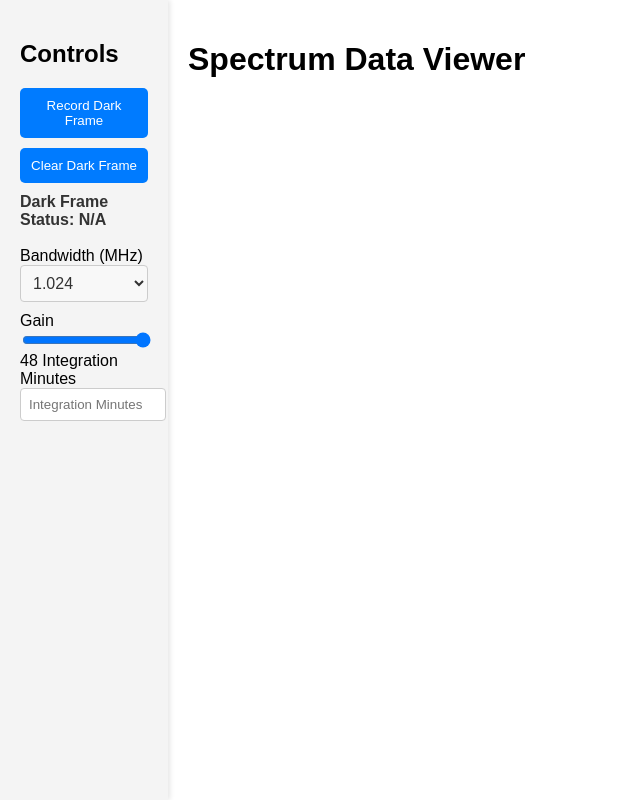
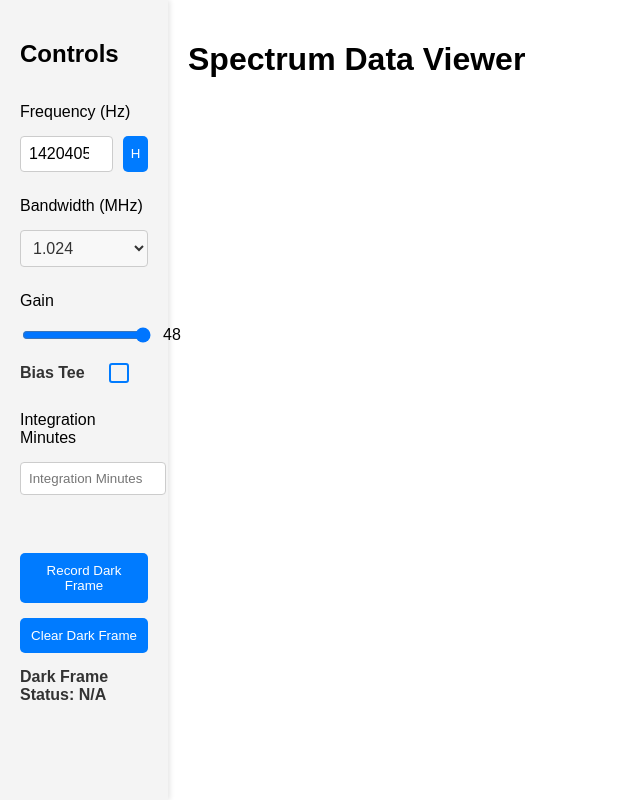
Before and after one commit to krakenrf/dd_ra, a Flask app: template templates/index.html in a window 1280 px wide. Shown: the whole page, without its empty margins (0-640 px from the left). Run offline with Flask 3, Linux system fonts and the light colour scheme; the template is opened without the code that fills it, so the values that code supplies are empty; parts of the project's set-up code (start-up, migrations or seed data) failed here and were passed over; some libraries are stand-ins or nearby versions.

Commit message:
add freq, gain, bias tee controls, fix heatmap

```diff
--- a/app.py
+++ b/app.py
@@ -21,6 +21,7 @@ from sklearn.gaussian_process import GaussianProcessRegressor
 from sklearn.gaussian_process.kernels import RBF, ConstantKernel as C
 from scipy.interpolate import UnivariateSpline
 from scipy.interpolate import interp1d
+import msgpack
 
 manager = Manager()
 shared_data = manager.dict()
@@ -37,7 +38,9 @@ sdr = RtlSdr()
 sdr.sample_rate = 2.56e6  # 2.048 MSPS
 sdr.center_freq = 1420.405e6   # 1.42 GHz center frequency
 sdr.gain = 48          # Automatic gain control
-sdr.bias_tee = True
+shared_data['sdr_bias_tee'] = True
+sdr.set_bias_tee(shared_data['sdr_bias_tee'])
+#sdr.blah = True
 
 # Number of samples per read and sliding window size
 num_samples = 1 * 1024
@@ -52,6 +55,7 @@ shared_data['process_settings_state'] = "Nothing"
 shared_data['update_rtlsdr_settings_state'] = "Nothing"
 shared_data['sdr_sample_rate'] = sdr.sample_rate
 shared_data['sdr_gain'] = sdr.gain
+shared_data['sdr_frequency'] = sdr.center_freq
 
 gain = 1
 decimation_factor = 2  # Decimation factor to reduce the sampling rate
@@ -61,14 +65,10 @@ nperseg = num_samples * 2 // decimation_factor  # Set nperseg to any value you w
 fft_size = num_samples * 1  # Zero-pad to increase FFT resolution
 x_data = np.linspace(-sdr.sample_rate / (2 * decimation_factor), sdr.sample_rate / (2 * decimation_factor), nperseg)
 
-
-
 # Multiprocessing queue to hold incoming samples for processing
 sample_queue = mp.Queue(maxsize=1024)
-matrix_sample_queue = mp.Queue(maxsize=64)
-plot_queue = mp.Queue(maxsize=32)  # Queue to send data to the plotter
-
-
+matrix_sample_queue = mp.Queue(maxsize=8)
+plot_queue = mp.Queue(maxsize=4)  # Queue to send data to the plotter
 
 # Callback function to collect the samples
 def callback(samples, context):
@@ -182,33 +182,40 @@ def process_samples(matrix_sample_queue):
 
 
         intermediate_avg = 10 * np.log10(intermediate_avg + 1e-5)
-        intermediate_avg *= gain # TODO: Test without gain using subtraction dark frame method
+        #intermediate_avg *= gain # TODO: Test without gain using subtraction dark frame method
 
         # Remove Peaks
         window_size = 32
         step_size = 2
         num_points = len(intermediate_avg)
 
-        for start in range(0, num_points - window_size + 1, step_size):
+        # Precompute the number of iterations
+        num_iterations = (num_points - window_size) // step_size + 1
 
-            # Define the end of the current window
-            end = start + window_size
+        for start in range(num_iterations):
 
-            intermediate_avg_slice = intermediate_avg[start:end]
+            # Define the start and end of the current window
+            actual_start = start * step_size
+            end = actual_start + window_size
 
+            # Slice the array for the current window
+            intermediate_avg_slice = intermediate_avg[actual_start:end]
+
+            # Calculate the median and threshold for this slice
             med_slice = np.median(intermediate_avg_slice)
-            threshold = 1.1 * med_slice  # Set threshold as 10% of the maximum magnitude
+            threshold = 1.1 * med_slice  # Set threshold as 10% above the median
 
-            #mean_spec = np.median(Pxx_dB)
-            #for i in range(10):
+            # Find peaks and modify only peak values in the slice
             peaks, properties = find_peaks(intermediate_avg_slice, height=threshold, prominence=0.3)
-            #print(peaks)
-            intermediate_avg_slice[peaks] = med_slice
 
-            # Put the modified slice back into the original spectrum
-            intermediate_avg[start:end] = intermediate_avg_slice
+            if peaks.size > 0:
+                # Only update the peak values with the median value
+                intermediate_avg_slice[peaks] = med_slice
 
-        intermediate_avg = median_filter(intermediate_avg, size=3)
+            # Directly update the relevant slice in the original array
+            intermediate_avg[actual_start:end] = intermediate_avg_slice
+
+        #intermediate_avg = median_filter(intermediate_avg, size=3)
 
 
         cumulate_buffer.append(intermediate_avg)
@@ -243,7 +250,7 @@ def process_samples(matrix_sample_queue):
 
             case "Complete":
                 avg_spectrum = avg_spectrum - dark_frame  # Subtraction dark frame
-                    # avg_spectrum = avg_spectrum / dark_frame  # Division dark frame
+                # avg_spectrum = avg_spectrum / dark_frame  # Division dark frame
 
         # Send the result to the plotting queue
         try:
@@ -285,16 +292,31 @@ def sdr_process():
             clear_queue(plot_queue)
             sdr = RtlSdr()
             sdr.sample_rate = shared_data['sdr_sample_rate']
-            sdr.center_freq = 1420.405e6
+            sdr.center_freq = shared_data['sdr_frequency']
             sdr.gain = shared_data['sdr_gain']
-            sdr.bias_tee = True
+            sdr.set_bias_tee(shared_data['sdr_bias_tee'])
 
         if shared_data['update_rtlsdr_settings_state'] == "update_gain":
             sdr.gain = shared_data['sdr_gain']
 
+        if shared_data['update_rtlsdr_settings_state'] == "update_bias_tee":
+            sdr.set_bias_tee(shared_data['sdr_bias_tee'])
+            print(shared_data['sdr_bias_tee'])
+
+        if shared_data['update_rtlsdr_settings_state'] == "update_freq":
+            update_freq = shared_data['sdr_frequency']
+
+            if shared_data['sdr_frequency'] < 24000000:
+                update_freq = 24000000
+            elif shared_data['sdr_frequency'] > 1766000000:
+                update_freq = 1766000000
+
+            sdr.center_freq = update_freq
+            shared_data['process_settings_state'] = "update_cumulate_buffer"
+
         shared_data['update_rtlsdr_settings_state'] = "Nothing"
 
-        time.sleep(1)  # Check for updates every second
+        time.sleep(0.1)  # Check for updates every 100ms
 
 
 def clear_queue(q):
@@ -326,9 +348,14 @@ processing_proc.start()
 # Serve the HTML page
 @app.route('/')
 def index():
+    default_frequency = shared_data['sdr_frequency']
     integration_minutes = shared_data['integration_minutes']
     sample_rate = shared_data['sdr_sample_rate'] / 10**6
-    return render_template('index.html', integration_minutes=integration_minutes, sample_rate=sample_rate)
+    default_bias_tee = shared_data['sdr_bias_tee']
+    return render_template('index.html', integration_minutes=integration_minutes,
+                                         sample_rate=sample_rate,
+                                         default_frequency=default_frequency,
+                                         default_bias_tee=default_bias_tee)
 
 # WebSocket handler to send random data
 @socketio.on('connect')
@@ -341,7 +368,11 @@ def handle_connect():
                 # Non-blocking attempt to get data
                 y_data = plot_queue.get_nowait()
                 x_data = np.linspace(-shared_data['sdr_sample_rate'] / (2 * decimation_factor), shared_data['sdr_sample_rate'] / (2 * decimation_factor), nperseg)
-                socketio.emit('spectrum_data', {'x_data': x_data.tolist(), 'y_data': y_data.tolist(), 'dark_frame_status': shared_data['dark_frame_status']})
+
+                socketio.emit('spectrum_data', {'x_data': x_data.tolist(),
+                                                'y_data': y_data.tolist(),
+                                                'dark_frame_status': shared_data['dark_frame_status'],
+                                                'center_freq': shared_data['sdr_frequency']})
             except queue.Empty:
                 # No data available, sleep briefly to yield control back to the event loop
                 socketio.sleep(0.01)  # Yield control for 10 milliseconds
@@ -397,7 +428,13 @@ def handle_core_settings(message):
             shared_data['update_rtlsdr_settings_state'] = "update_gain"
             #print("TEST")
 
+        if 'rtlsdr_frequency' in message:
+            shared_data['sdr_frequency'] = float(message.get('rtlsdr_frequency'))
+            shared_data['update_rtlsdr_settings_state'] = "update_freq"
 
+        if 'bias_tee_enabled' in message:
+            shared_data['sdr_bias_tee'] = bool(message.get('bias_tee_enabled'))
+            shared_data['update_rtlsdr_settings_state'] = "update_bias_tee"
 
         # Respond back to the client
         emit('server_response', {'response': 'Input received and processed'})
--- /dev/null
+++ b/static/styles.css
@@ -0,0 +1,221 @@
+/* Style for the main layout */
+body {
+    display: flex;
+    margin: 0;
+    height: 100vh;
+    font-family: Arial, sans-serif;
+}
+
+/* Sidebar takes 1/10th of the screen */
+.sidebar {
+    width: 10%;
+    background-color: #f4f4f4;
+    padding: 20px;
+    box-shadow: 2px 0 5px rgba(0, 0, 0, 0.1);
+    display: flex;
+    flex-direction: column;
+    gap: 15px; /* Adds spacing between elements */
+}
+
+/* Style for the content area (graphs) */
+.content {
+    width: 80%;
+    padding: 20px;
+    display: flex;
+    flex-direction: column;
+}
+
+/* Buttons and controls styling */
+.sidebar button {
+    display: block;
+    width: 100%;
+    padding: 10px;
+    background-color: #007BFF;
+    color: white;
+    border: none;
+    border-radius: 5px;
+    cursor: pointer;
+}
+
+.sidebar button:hover {
+    background-color: #0056b3;
+}
+
+/* Style for the dark frame status text */
+#dark-frame-text {
+    font-weight: bold;
+    color: #333;
+}
+
+/* Style for the graph and heatmap containers */
+#graph, #heatmap {
+    margin-bottom: 20px;
+}
+
+/* Text input styling */
+.sidebar input[type="number"],
+.sidebar input[type="text"] {
+    width: 100%;
+    padding: 8px;
+    margin-bottom: 10px;
+    border: 1px solid #ccc;
+    border-radius: 4px;
+}
+
+/* Style for the dropdown (select box) */
+.sidebar select {
+    width: 100%;
+    padding: 8px;
+    margin-bottom: 10px;
+    border: 1px solid #ccc;
+    border-radius: 4px;
+    background-color: #f8f8f8;
+    font-size: 16px;
+    color: #333;
+    cursor: pointer;
+}
+
+.sidebar select:focus {
+    outline: none;
+    border-color: #007BFF;
+    box-shadow: 0 0 5px rgba(0, 123, 255, 0.5);
+}
+
+.sidebar select option {
+    padding: 10px;
+    background-color: white;
+    color: #333;
+}
+
+/* Style for the checkbox container */
+.checkbox-container {
+    display: flex;
+    align-items: center;
+    margin-bottom: 10px;
+}
+
+/* Style for the checkbox label */
+.checkbox-label {
+    margin-right: 10px;
+    font-size: 16px;
+    color: #333;
+    font-weight: bold;
+}
+
+/* Custom styling for the checkbox */
+.styled-checkbox {
+    width: 20px;
+    height: 20px;
+    background-color: #f4f4f4;
+    border-radius: 3px;
+    border: 2px solid #007BFF;
+    cursor: pointer;
+    appearance: none;
+    -webkit-appearance: none;
+    -moz-appearance: none;
+    outline: none;
+    transition: background-color 0.3s ease, border-color 0.3s ease;
+}
+
+.styled-checkbox:checked {
+    background-color: #007BFF;
+    border-color: #0056b3;
+}
+
+.styled-checkbox:hover {
+    border-color: #0056b3;
+}
+
+/* Gain slider and output on the same line, taking full width of the sidebar */
+.gain-container {
+    display: flex;
+    align-items: center;
+    gap: 10px;
+    width: 100%;  /* Make sure it spans the entire width */
+}
+
+.gain-container input[type="range"] {
+    flex-grow: 1;  /* Let the slider grow to take up remaining space */
+}
+
+.gain-container output {
+    width: 40px;  /* Fixed width for the output number */
+    text-align: right;  /* Align the number to the right */
+}
+
+/* Bias Tee label and checkbox on the same line */
+.checkbox-container {
+    display: flex;
+    align-items: center;
+    gap: 10px; /* Add space between the checkbox and the label */
+    margin-bottom: 10px;
+}
+
+/* Style for the checkbox label */
+.checkbox-label {
+    font-size: 16px;
+    color: #333;
+    font-weight: bold;
+}
+
+/* Custom styling for the checkbox */
+.styled-checkbox {
+    width: 20px;
+    height: 20px;
+    background-color: #f4f4f4;
+    border-radius: 3px;
+    border: 2px solid #007BFF;
+    cursor: pointer;
+    appearance: none;
+    -webkit-appearance: none;
+    -moz-appearance: none;
+    outline: none;
+    transition: background-color 0.3s ease, border-color 0.3s ease;
+}
+
+.styled-checkbox:checked {
+    background-color: #007BFF;
+    border-color: #0056b3;
+}
+
+.styled-checkbox:hover {
+    border-color: #0056b3;
+}
+
+/* Container to align the input and button properly */
+.frequency-container {
+    display: flex;
+    align-items: flex-start; /* Align the items at the top */
+    gap: 10px; /* Add spacing between the input and button */
+    width: 100%;
+}
+
+/* Input style */
+.frequency-container input[type="number"] {
+    flex-grow: 1;
+    padding: 6px 8px; /* Adjust padding for a slimmer input */
+    border: 1px solid #ccc;
+    border-radius: 4px;
+    font-size: 16px;
+    height: 36px; /* Ensure a consistent height for the input */
+    box-sizing: border-box; /* Ensure padding doesn't affect height */
+}
+
+/* Button style */
+#reset-frequency-button {
+    background-color: #007BFF;
+    color: white;
+    border: none;
+    border-radius: 5px;
+    width: 36px; /* Adjust button width */
+    height: 36px; /* Ensure the button height matches the input */
+    cursor: pointer;
+    display: flex;
+    justify-content: center;
+    align-items: center; /* Vertically and horizontally center the 'H' */
+    padding: 0; /* Remove padding inside the button */
+}
+
+#reset-frequency-button:hover {
+    background-color: #0056b3;
+}
--- a/templates/index.html
+++ b/templates/index.html
@@ -4,110 +4,23 @@
     <meta charset="UTF-8">
     <meta name="viewport" content="width=device-width, initial-scale=1.0">
     <title>Spectrum Data Viewer</title>
+    <!-- Link to the external stylesheet -->
+    <link rel="stylesheet" href="/static/styles.css">
     <!-- Load Plotly from local static files -->
     <script src="/static/js/plotly.min.js"></script>
     <!-- Load Socket.IO from local static files -->
     <script src="/static/js/socket.io.min.js"></script>
-    <style>
-        /* Style for the main layout */
-        body {
-            display: flex;
-            margin: 0;
-            height: 100vh;
-            font-family: Arial, sans-serif;
-        }
-
-        /* Sidebar takes 1/10th of the screen */
-        .sidebar {
-            width: 10%;
-            background-color: #f4f4f4;
-            padding: 20px;
-            box-shadow: 2px 0 5px rgba(0, 0, 0, 0.1);
-        }
-
-        /* Style for the content area (graphs) */
-        .content {
-            width: 80%;
-            padding: 20px;
-            display: flex;
-            flex-direction: column;
-        }
-
-        /* Buttons and controls styling */
-        .sidebar button {
-            display: block;
-            width: 100%;
-            padding: 10px;
-            margin-bottom: 10px;
-            background-color: #007BFF;
-            color: white;
-            border: none;
-            border-radius: 5px;
-            cursor: pointer;
-        }
-
-        .sidebar button:hover {
-            background-color: #0056b3;
-        }
-
-        /* Style for the dark frame status text */
-        #dark-frame-text {
-            margin-top: 10px;
-            font-weight: bold;
-            color: #333;
-        }
-
-        /* Style for the graph and heatmap containers */
-        #graph, #heatmap {
-            margin-bottom: 20px;
-        }
-
-        /* Text input styling */
-        .sidebar input[type="number"],
-        .sidebar input[type="text"] {
-            width: 100%;
-            padding: 8px;
-            margin-bottom: 10px;
-            border: 1px solid #ccc;
-            border-radius: 4px;
-        }
-
-        /* Style for the dropdown (select box) */
-        .sidebar select {
-            width: 100%;
-            padding: 8px;
-            margin-bottom: 10px;
-            border: 1px solid #ccc;
-            border-radius: 4px;
-            background-color: #f8f8f8;
-            font-size: 16px;
-            color: #333;
-            cursor: pointer;
-        }
-
-        .sidebar select:focus {
-            outline: none;
-            border-color: #007BFF;
-            box-shadow: 0 0 5px rgba(0, 123, 255, 0.5);
-        }
-
-        .sidebar select option {
-            padding: 10px;
-            background-color: white;
-            color: #333;
-        }
-
-    </style>
 </head>
 <body>
     <!-- Sidebar for buttons and status -->
     <div class="sidebar">
         <h2>Controls</h2>
-        <button id="send-button">Record Dark Frame</button>
-        <button id="clear-dark-frame">Clear Dark Frame</button>
-        <div id="dark-frame-text">Dark Frame Status: N/A</div>
-        <br/>
-        <!-- Input text box to send data -->
+
+        <label for="input-frequency">Frequency (Hz)</label>
+        <div class="frequency-container">
+            <input type="number" id="input-frequency" min="0" max="1766000000" step="1" placeholder="1420405000" value="1420405000">
+            <button id="reset-frequency-button">H</button>
+        </div>
 
         <label for="rtlsdr_sample_rate">Bandwidth (MHz)</label>
         <select id="rtlsdr_sample_rate">
@@ -120,12 +33,24 @@
         </select>
 
         <label for="rtlsdr_gain">Gain</label>
-        <input type="range" id="rtlsdr_gain" name="rtlsdr_gain" min="0" max="48" value="48" step="1" oninput="this.nextElementSibling.value = this.value">
-        <output>48</output>
+        <div class="gain-container">
+            <input type="range" id="rtlsdr_gain" name="rtlsdr_gain" min="0" max="48" value="48" step="1" oninput="this.nextElementSibling.value = this.value">
+            <output>48</output>
+        </div>
 
+        <div class="checkbox-container">
+            <label for="bias-tee-checkbox" class="checkbox-label">Bias Tee</label>
+            <input type="checkbox" id="bias-tee-checkbox" class="styled-checkbox" {% if default_bias_tee %}checked{% endif %}>
+        </div>
 
         <label for="input-integration_time">Integration Minutes</label>
         <input type="number" id="input-integration_time" min="0" max="60" step="0.1" placeholder="Integration Minutes" value="{{ integration_minutes }}">
+
+        <br/>
+
+        <button id="send-button">Record Dark Frame</button>
+        <button id="clear-dark-frame">Clear Dark Frame</button>
+        <div id="dark-frame-text">Dark Frame Status: N/A</div>
 
 
     </div>
@@ -138,12 +63,53 @@
     </div>
 
     <script>
+
+        // Initialize the scatter plot only once
+        Plotly.newPlot('graph', [{
+            x: [],
+            y: [],
+            mode: 'lines',  // or 'markers' or 'lines+markers'
+            type: 'scatter'
+        }], {
+            xaxis: {
+                title: 'Frequency',
+                tickformat: '~s',  // Use SI units with automatic scaling (this will show G for gigahertz)
+                exponentformat: 'none'  // Avoid scientific notation
+            },
+            yaxis: { title: 'Amplitude' },
+        });
+
+        // Initialize a buffer for z_data (waterfall buffer)
+        const buffer_size = 100;  // Number of rows in the heatmap (i.e., time slices)
+        let z_data = [];
+
+        // Initialize the heatmap plot with an empty z_data
+        Plotly.newPlot('heatmap', [{
+            z: z_data,
+            x: [],
+            type: 'heatmap',
+            colorscale: 'Viridis',
+            showscale: false
+        }], {
+            xaxis: {
+                title: 'Frequency',
+                tickformat: '~s',  // Use SI units with automatic scaling (this will show G for gigahertz)
+                exponentformat: 'none'  // Avoid scientific notation
+            },
+            yaxis: { title: 'Time' },
+
+        });
+
+
         // Connect to WebSocket (Socket.IO running locally)
         const socket = io();
 
         // Handle WebSocket messages with spectrum data
         socket.on('spectrum_data', function(data) {
-            const x = data.x_data;
+
+            const center_freq = data.center_freq
+            // Add center_freq to each value in x_data to center around the frequency
+            const x = data.x_data.map(value => value + center_freq);
             const y = data.y_data;
             const dark_frame_status = data.dark_frame_status;
 
@@ -154,24 +120,41 @@
                 type: 'scatter'
             }];
 
-            Plotly.react('graph', scatterData, {
-                title: 'Real-Time Spectrum',
-                xaxis: { title: 'Frequency (Hz)' },
-                yaxis: { title: 'Amplitude' }
+            // Update the existing scatter plot with new data (replace the old data)
+            Plotly.restyle('graph', {
+                x: [x],  // New x data
+                y: [y]   // New y data
+            }, [0]);  // [0] is the trace index to update
+
+            // Dynamically update the X-axis range based on the new data
+            Plotly.relayout('graph', {
+                'xaxis.range': [Math.min(...x), Math.max(...x)]  // Adjust x-axis to fit the new data
             });
 
-            // Update the heatmap
-            const z_data = [y];  // Use the same y_data for simplicity in this example
-            const heatmapData = [{
-                z: z_data,
-                type: 'heatmap',
-                colorscale: 'Viridis'
-            }];
 
-            Plotly.react('heatmap', heatmapData, {
-                title: 'Spectrum Heatmap',
-                xaxis: { title: 'Frequency (Hz)' },
-                yaxis: { title: 'Time' }
+            // Dynamically initialize z_data with -80 if it's empty (first time the data is received)
+            if (z_data.length === 0) {
+                const data_points_per_row = y.length;  // Dynamically get the number of data points
+                z_data = Array(buffer_size).fill().map(() => Array(data_points_per_row).fill(-80));
+            }
+
+            // Add the new row to z_data (waterfall buffer)
+            z_data.push(y);
+
+            // Ensure the buffer doesn't exceed the buffer size
+            if (z_data.length > buffer_size) {
+                z_data.shift();  // Remove the oldest row if buffer exceeds size
+            }
+
+            // Update the heatmap plot with the new z_data (waterfall effect)
+            Plotly.update('heatmap', {
+                z: [z_data],
+                x: [x]
+            });
+
+            // Dynamically update the X-axis range of the heatmap based on the new data
+            Plotly.relayout('heatmap', {
+                'xaxis.range': [Math.min(...x), Math.max(...x)]  // Adjust x-axis to fit the new data
             });
 
             // Update the dark frame text in the div
@@ -187,29 +170,44 @@
             socket.emit('button_clicked', { command: 'clear_dark_frame_clicked' });
         });
 
-
-
         // Attach the input event listener to both input-number-1 and input-number-2
         document.getElementById('input-integration_time').addEventListener('input', function() {
-            let payload = {};
-            const integrationMinutes = this.value;
-            payload.integration_minutes = parseFloat(integrationMinutes);
+            let payload = { integration_minutes: parseFloat(this.value) };
             socket.emit('buffer_settings', payload);
         });
 
         // Handle the float dropdown menu for real-time sending on change
         document.getElementById('rtlsdr_sample_rate').addEventListener('change', function() {
-            let payload = {};
-            payload.rtlsdr_sample_rate = parseFloat(this.value);
+            let payload = { rtlsdr_sample_rate: parseFloat(this.value) };
             socket.emit('rtlsdr_settings', payload);
         });
 
         // Handle the range slider for real-time sending on change
         document.getElementById('rtlsdr_gain').addEventListener('input', function() {
-            let payload = {};
-            payload.rtlsdr_gain = parseInt(this.value);
+            let payload = { rtlsdr_gain: parseInt(this.value) };
             socket.emit('rtlsdr_settings', payload);
         });
+
+        document.getElementById('input-frequency').addEventListener('input', function() {
+            let payload = { rtlsdr_frequency: parseFloat(this.value) };
+            socket.emit('rtlsdr_settings', payload);
+        });
+
+        const default_frequency = 1420405000;
+
+        // Reset the frequency input value when the 'H' button is clicked
+        document.getElementById('reset-frequency-button').addEventListener('click', function() {
+            document.getElementById('input-frequency').value = default_frequency;
+            let payload = { rtlsdr_frequency: parseFloat(default_frequency) };
+            socket.emit('rtlsdr_settings', payload);
+        });
+
+        // Handle the bias tee checkbox for real-time sending on change
+        document.getElementById('bias-tee-checkbox').addEventListener('change', function() {
+            let payload = { bias_tee_enabled: this.checked };
+            socket.emit('rtlsdr_settings', payload);
+        });
+
 
 
 
```
